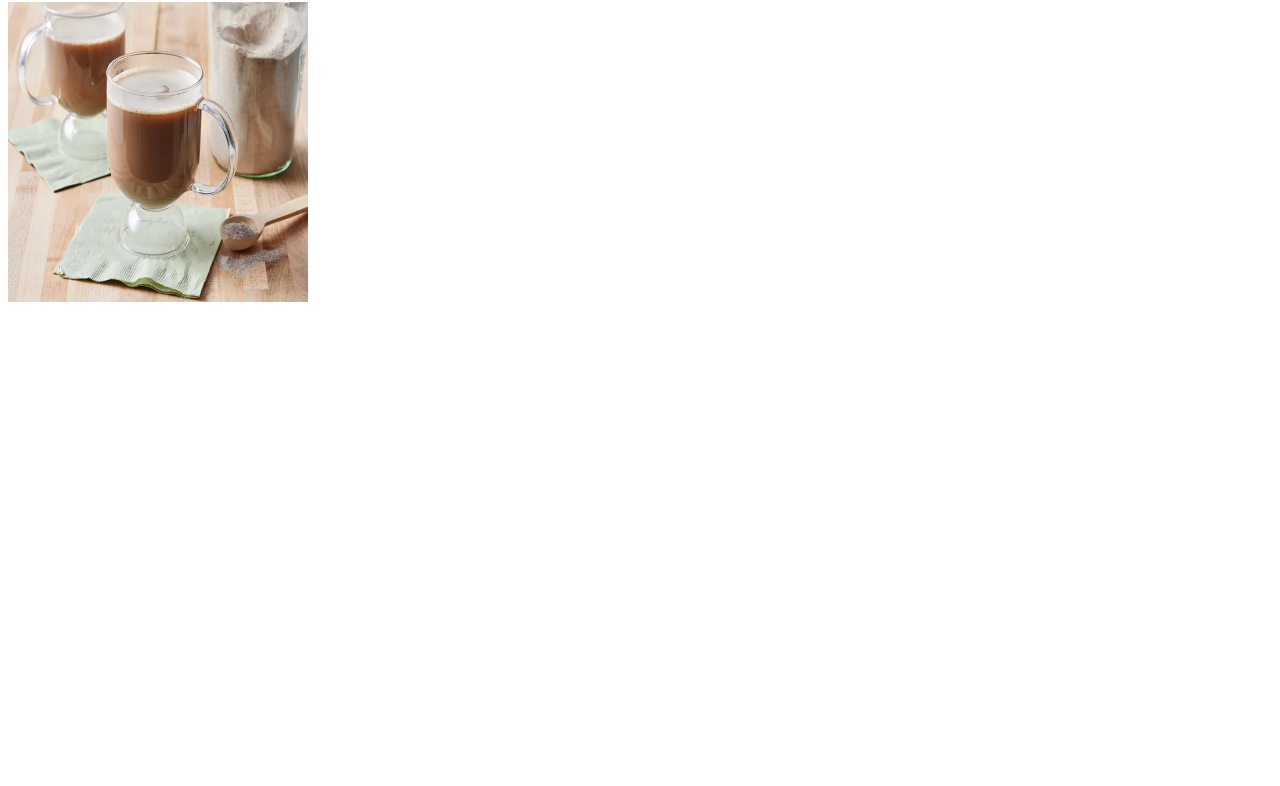
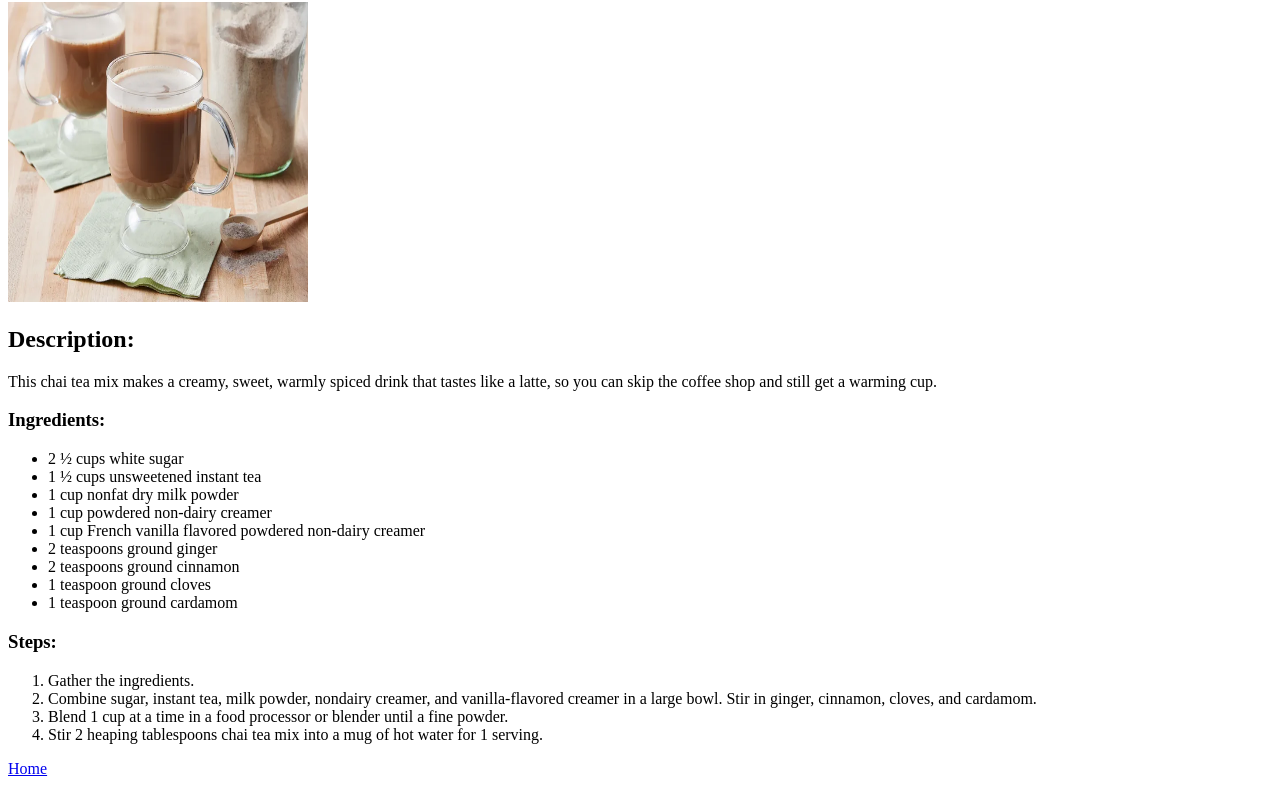
Before and after one commit to kaiser498/odin-recipes, a plain HTML site: page recipes/chai-tea-mix.html in a window 1280 px wide. Shown: the part 78-864 px from the top of the page. Before the commit the page ends 800 px from the top, so only its background shows below. Drawn offline with Linux system fonts and the light colour scheme.

Commit message:
Add a link that leads to home page
With this link, it is easy to navigate between different recipes.

```diff
--- a/recipes/chai-tea-mix.html
+++ b/recipes/chai-tea-mix.html
@@ -8,5 +8,27 @@
 <body>
     <h1>Chai Tea Mix</h1>
     <img src="../img/chai-tea-mix.webp" alt="A spectacular presentation of two cups of chai" height="300" width="300">
+    <h2>Description:</h2>
+    <p>This chai tea mix makes a creamy, sweet, warmly spiced drink that tastes like a latte, so you can skip the coffee shop and still get a warming cup.</p>
+    <h3>Ingredients:</h3>
+    <ul>
+        <li>2 ½ cups white sugar</li>
+        <li>1 ½ cups unsweetened instant tea</li>
+        <li>1 cup nonfat dry milk powder</li>
+        <li>1 cup powdered non-dairy creamer</li>
+        <li>1 cup French vanilla flavored powdered non-dairy creamer</li>
+        <li>2 teaspoons ground ginger</li>
+        <li>2 teaspoons ground cinnamon</li>
+        <li>1 teaspoon ground cloves</li>
+        <li>1 teaspoon ground cardamom</li>
+    </ul>
+    <h3>Steps:</h3>
+    <ol>
+        <li>Gather the ingredients.</li>
+        <li>Combine sugar, instant tea, milk powder, nondairy creamer, and vanilla-flavored creamer in a large bowl. Stir in ginger, cinnamon, cloves, and cardamom.</li>
+        <li>Blend 1 cup at a time in a food processor or blender until a fine powder.</li>
+        <li>Stir 2 heaping tablespoons chai tea mix into a mug of hot water for 1 serving.</li>
+    </ol>
+    <a href="../index.html">Home</a>
 </body>
 </html>
```
